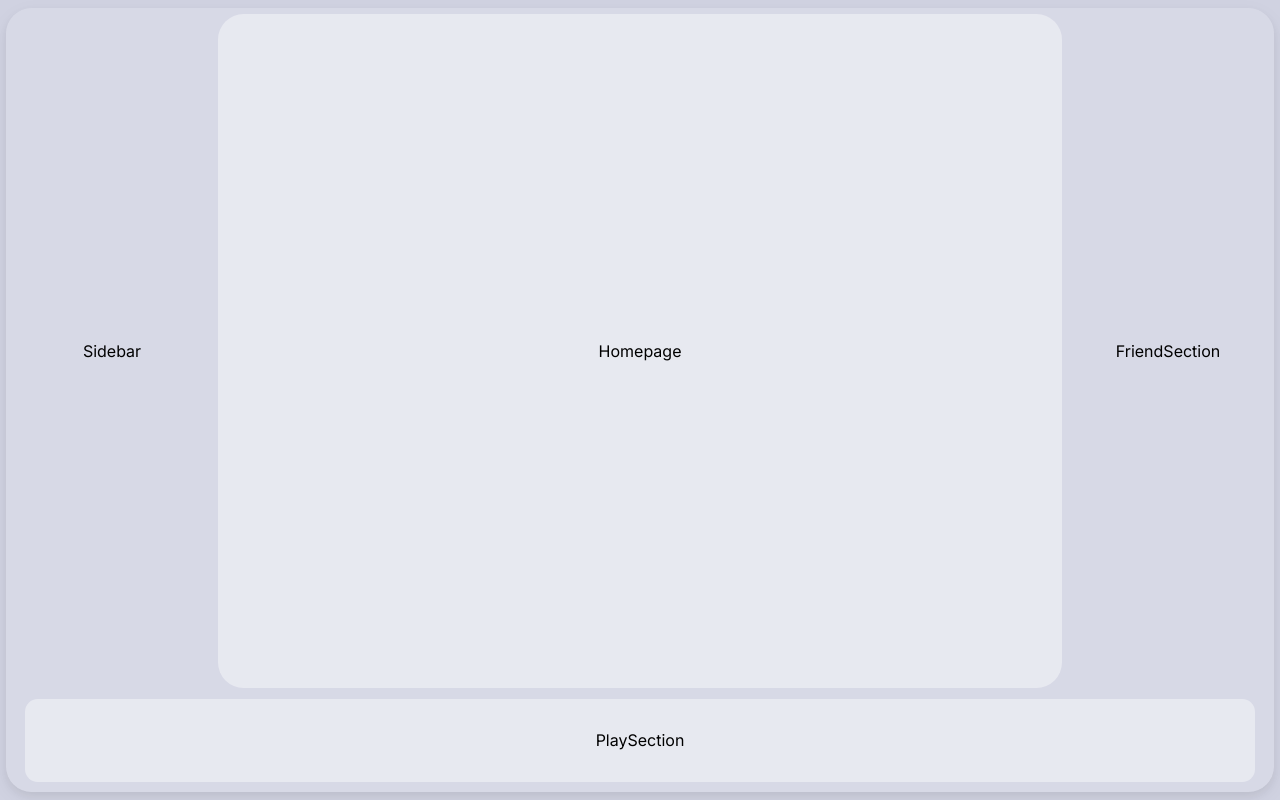
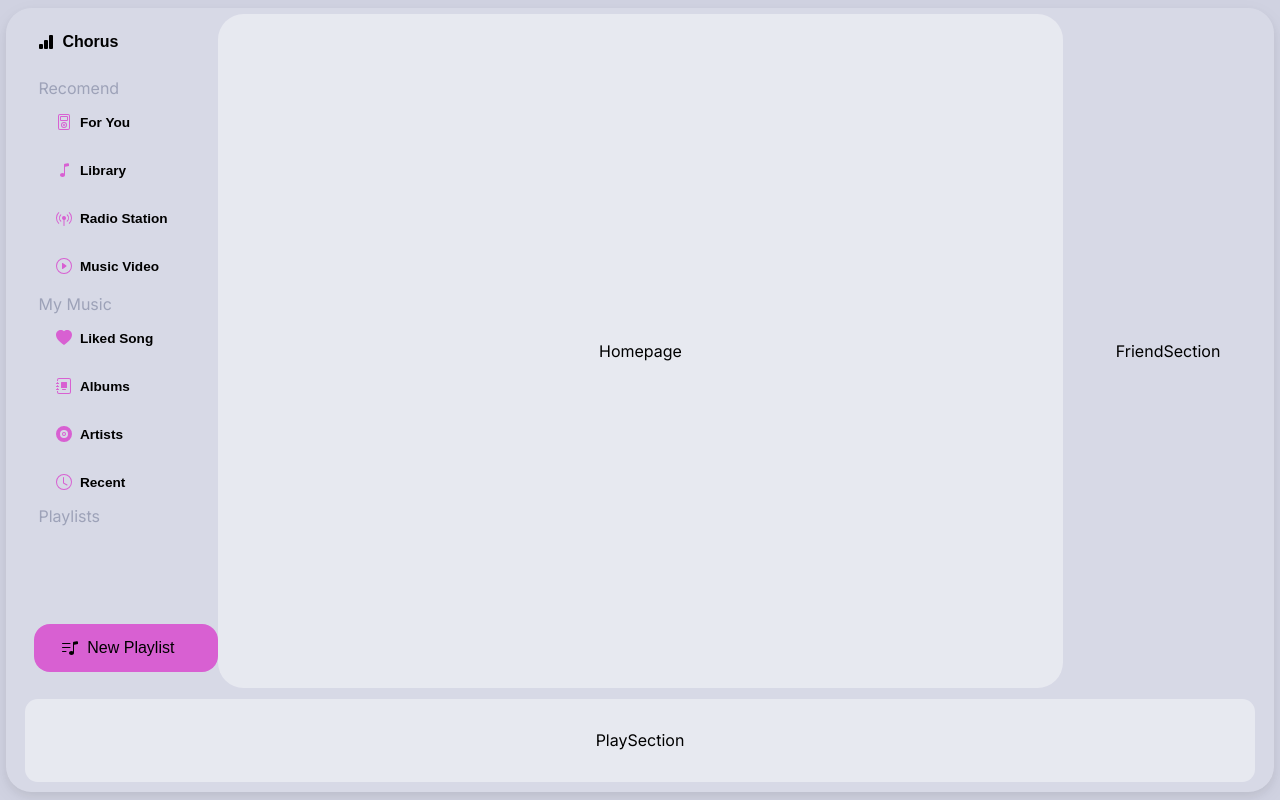
Before and after one commit to Nagpal45/chorus, a Next.js app: page / in a window 1280 px wide. Built offline with nearby package versions, Linux system fonts and the light colour scheme.

Commit message:
updated sidebar static

```diff
--- a/src/components/sidebar/sidebar.jsx
+++ b/src/components/sidebar/sidebar.jsx
@@ -1,7 +1,84 @@
 import styles from './sidebar.module.css'
 
-export default function Sidebar(){
-    return(
-        <div className={styles.section}>Sidebar</div>
+export default function Sidebar() {
+    return (
+        <div className={styles.section}>
+            <div className={styles.home}>
+                <button className={styles.homeButton}> <svg xmlns="http://www.w3.org/2000/svg" width="16" height="16" fill="currentColor" class="bi bi-bar-chart-fill" viewBox="0 0 16 16">
+                    <path d="M1 11a1 1 0 0 1 1-1h2a1 1 0 0 1 1 1v3a1 1 0 0 1-1 1H2a1 1 0 0 1-1-1zm5-4a1 1 0 0 1 1-1h2a1 1 0 0 1 1 1v7a1 1 0 0 1-1 1H7a1 1 0 0 1-1-1zm5-5a1 1 0 0 1 1-1h2a1 1 0 0 1 1 1v12a1 1 0 0 1-1 1h-2a1 1 0 0 1-1-1z" />
+                </svg> Chorus</button>
+
+            </div>
+            <div className={styles.recomend}>
+                Recomend
+                <div className={styles.recomendList}>
+                    <button>
+                    <svg xmlns="http://www.w3.org/2000/svg" width="16" height="16" fill="#d860d2" class="bi bi-music-player" viewBox="0 0 16 16">
+  <path d="M4 3a1 1 0 0 1 1-1h6a1 1 0 0 1 1 1v3a1 1 0 0 1-1 1H5a1 1 0 0 1-1-1zm1 0v3h6V3zm3 9a1 1 0 1 0 0-2 1 1 0 0 0 0 2"/>
+  <path d="M11 11a3 3 0 1 1-6 0 3 3 0 0 1 6 0m-3 2a2 2 0 1 0 0-4 2 2 0 0 0 0 4"/>
+  <path d="M2 2a2 2 0 0 1 2-2h8a2 2 0 0 1 2 2v12a2 2 0 0 1-2 2H4a2 2 0 0 1-2-2zm2-1a1 1 0 0 0-1 1v12a1 1 0 0 0 1 1h8a1 1 0 0 0 1-1V2a1 1 0 0 0-1-1z"/>
+</svg>&nbsp;&nbsp;For You</button>
+                    <button><svg xmlns="http://www.w3.org/2000/svg" width="16" height="16" fill="#d860d2" class="bi bi-music-note" viewBox="0 0 16 16">
+  <path d="M9 13c0 1.105-1.12 2-2.5 2S4 14.105 4 13s1.12-2 2.5-2 2.5.895 2.5 2"/>
+  <path fill-rule="evenodd" d="M9 3v10H8V3z"/>
+  <path d="M8 2.82a1 1 0 0 1 .804-.98l3-.6A1 1 0 0 1 13 2.22V4L8 5z"/>
+</svg>&nbsp;&nbsp;Library </button>
+                    <button><svg xmlns="http://www.w3.org/2000/svg" width="16" height="16" fill="#d860d2" class="bi bi-broadcast-pin" viewBox="0 0 16 16">
+  <path d="M3.05 3.05a7 7 0 0 0 0 9.9.5.5 0 0 1-.707.707 8 8 0 0 1 0-11.314.5.5 0 0 1 .707.707m2.122 2.122a4 4 0 0 0 0 5.656.5.5 0 1 1-.708.708 5 5 0 0 1 0-7.072.5.5 0 0 1 .708.708m5.656-.708a.5.5 0 0 1 .708 0 5 5 0 0 1 0 7.072.5.5 0 1 1-.708-.708 4 4 0 0 0 0-5.656.5.5 0 0 1 0-.708m2.122-2.12a.5.5 0 0 1 .707 0 8 8 0 0 1 0 11.313.5.5 0 0 1-.707-.707 7 7 0 0 0 0-9.9.5.5 0 0 1 0-.707zM6 8a2 2 0 1 1 2.5 1.937V15.5a.5.5 0 0 1-1 0V9.937A2 2 0 0 1 6 8"/>
+</svg>&nbsp;&nbsp;Radio Station</button>
+                    <button><svg xmlns="http://www.w3.org/2000/svg" width="16" height="16" fill="#d860d2" class="bi bi-play-circle" viewBox="0 0 16 16">
+  <path d="M8 15A7 7 0 1 1 8 1a7 7 0 0 1 0 14m0 1A8 8 0 1 0 8 0a8 8 0 0 0 0 16"/>
+  <path d="M6.271 5.055a.5.5 0 0 1 .52.038l3.5 2.5a.5.5 0 0 1 0 .814l-3.5 2.5A.5.5 0 0 1 6 10.5v-5a.5.5 0 0 1 .271-.445"/>
+</svg>&nbsp;&nbsp;Music Video</button>
+
+                </div>
+
+            </div>
+            <div className={styles.myMusic}>
+                My Music
+                <div className={styles.myMusicList}>
+                    <button><svg xmlns="http://www.w3.org/2000/svg" width="16" height="16" fill="#d860d2" class="bi bi-heart-fill" viewBox="0 0 16 16">
+  <path fill-rule="evenodd" d="M8 1.314C12.438-3.248 23.534 4.735 8 15-7.534 4.736 3.562-3.248 8 1.314"/>
+</svg>&nbsp;&nbsp;Liked Song</button>
+                    <button>
+                        <svg xmlns="http://www.w3.org/2000/svg" width="16" height="16" fill="#d860d2" class="bi bi-journal-album" viewBox="0 0 16 16">
+                            <path d="M5.5 4a.5.5 0 0 0-.5.5v5a.5.5 0 0 0 .5.5h5a.5.5 0 0 0 .5-.5v-5a.5.5 0 0 0-.5-.5zm1 7a.5.5 0 0 0 0 1h3a.5.5 0 0 0 0-1z" />
+                            <path d="M3 0h10a2 2 0 0 1 2 2v12a2 2 0 0 1-2 2H3a2 2 0 0 1-2-2v-1h1v1a1 1 0 0 0 1 1h10a1 1 0 0 0 1-1V2a1 1 0 0 0-1-1H3a1 1 0 0 0-1 1v1H1V2a2 2 0 0 1 2-2" />
+                            <path d="M1 5v-.5a.5.5 0 0 1 1 0V5h.5a.5.5 0 0 1 0 1h-2a.5.5 0 0 1 0-1zm0 3v-.5a.5.5 0 0 1 1 0V8h.5a.5.5 0 0 1 0 1h-2a.5.5 0 0 1 0-1zm0 3v-.5a.5.5 0 0 1 1 0v.5h.5a.5.5 0 0 1 0 1h-2a.5.5 0 0 1 0-1z" />
+                        </svg>&nbsp;&nbsp;Albums</button>
+                    <button>
+                    <svg xmlns="http://www.w3.org/2000/svg" width="16" height="16" fill="#d860d2" class="bi bi-vinyl-fill" viewBox="0 0 16 16">
+  <path d="M8 6a2 2 0 1 0 0 4 2 2 0 0 0 0-4m0 3a1 1 0 1 1 0-2 1 1 0 0 1 0 2"/>
+  <path d="M16 8A8 8 0 1 1 0 8a8 8 0 0 1 16 0M4 8a4 4 0 1 0 8 0 4 4 0 0 0-8 0"/>
+</svg>&nbsp;&nbsp;Artists</button>
+                    <button><svg xmlns="http://www.w3.org/2000/svg" width="16" height="16" fill="#d860d2" class="bi bi-clock" viewBox="0 0 16 16">
+  <path d="M8 3.5a.5.5 0 0 0-1 0V9a.5.5 0 0 0 .252.434l3.5 2a.5.5 0 0 0 .496-.868L8 8.71z"/>
+  <path d="M8 16A8 8 0 1 0 8 0a8 8 0 0 0 0 16m7-8A7 7 0 1 1 1 8a7 7 0 0 1 14 0"/>
+</svg>&nbsp;&nbsp;Recent</button>
+
+                </div>
+
+            </div>
+            <div className={styles.playlist}>
+
+                Playlists
+                <div className={styles.playlistList}>
+                </div>
+                    </div>
+
+            <div className={styles.newPlaylist}>
+                <button className={styles.newPlaylistButton}>
+                    <svg xmlns="http://www.w3.org/2000/svg" width="16" height="16" fill="currentColor" class="bi bi-music-note-list" viewBox="0 0 16 16">
+                        <path d="M12 13c0 1.105-1.12 2-2.5 2S7 14.105 7 13s1.12-2 2.5-2 2.5.895 2.5 2" />
+                        <path fill-rule="evenodd" d="M12 3v10h-1V3z" />
+                        <path d="M11 2.82a1 1 0 0 1 .804-.98l3-.6A1 1 0 0 1 16 2.22V4l-5 1z" />
+                        <path fill-rule="evenodd" d="M0 11.5a.5.5 0 0 1 .5-.5H4a.5.5 0 0 1 0 1H.5a.5.5 0 0 1-.5-.5m0-4A.5.5 0 0 1 .5 7H8a.5.5 0 0 1 0 1H.5a.5.5 0 0 1-.5-.5m0-4A.5.5 0 0 1 .5 3H8a.5.5 0 0 1 0 1H.5a.5.5 0 0 1-.5-.5" />
+                    </svg>
+                    New Playlist</button>
+
+            </div>
+
+
+        </div>
     )
 }
--- a/src/components/sidebar/sidebar.module.css
+++ b/src/components/sidebar/sidebar.module.css
@@ -1,8 +1,134 @@
 .section{
     display: flex;
-    align-items: center;
+    align-items: flex-start;
     flex-direction: column;
     justify-content: center;
     flex: 1;
     height: 100%;
+
 }
+
+.home{
+    display: flex;
+    flex-direction: column;
+    justify-content :flex-start;
+        margin-top:1vh;
+        margin-left: 4vh;
+        margin-bottom: 2vh;
+}
+
+.homeButton{
+ display: flex;
+    align-items: center;
+    justify-content: space-between;
+    width: 12vh;
+    height: 5vh;
+    border: none;
+    font-size: 2vh;
+    font-weight: 550;
+    padding-right: 2vh ;
+    background-color:transparent ;
+    cursor: pointer;
+    transition: transform 0.1s ease;
+}
+
+.homeButton:hover{
+    transform: scale(1.05);
+}
+
+.recomend {
+    margin-left: 4vh;
+    display: flex;
+    align-items: flex-start;
+    flex-direction: column;
+    justify-content: flex-start;
+    color: #9DA2B8;
+    margin-bottom: 0.5vh;
+}
+
+.recomendList ,.myMusicList ,.playlistList{
+    display: flex;
+    align-items: center;
+    flex-direction: column;
+}
+.recomendList button ,.myMusicList button ,.playlistList button{
+
+    display: flex;
+    align-items: center;
+    justify-content: flex-start;
+    width: 100%;
+    height: 5vh;
+    border: none;
+    font-size: 1.7vh;
+    margin-bottom: 0.5vh;
+    margin-left: 2.5vh;
+    margin-top: 0.5vh;
+    font-weight: 550;
+    background-color:transparent ;
+    cursor: pointer;
+    transition: transform 0.1s ease;
+    padding-left: 1vh;
+    border-radius: 1vh;
+
+}
+
+
+.myMusic{
+    margin-left: 4vh;
+    display: flex;
+    align-items: flex-start;
+    flex-direction: column;
+    justify-content: flex-start;
+    flex: 1;
+    height: 100%;
+
+    color: #9DA2B8;
+
+}
+
+
+.playlist{
+    margin-left: 4vh;
+    display: flex;
+    align-items: flex-start;
+    flex-direction: column;
+    justify-content: flex-start;
+    flex: 1;
+    height: 100%;
+
+    color: #9DA2B8;
+}
+
+
+.myMusicList button:hover, .recomendList button:hover, .playlistList button:hover{
+    transform: scale(1.1);
+    transition: transform 0.1s ease;
+    background-color: white;
+}
+
+.newPlaylistButton{
+    margin-left: 3.5vh;
+    background-color: #d860d2;
+    width: 23vh;
+    height: 6vh;
+    font-size: 2vh;
+    margin-bottom: 2vh;
+    border-radius: 2vh;
+    border: #d860d2;
+    font-weight: 530;
+    justify-content: space-between;
+    display: flex;
+    align-items: center;
+    padding-left: 3.5vh;
+    padding-right: 5.5vh;
+    cursor: pointer;
+    transition: background-color 0.1s ease, transform 0.1s ease;
+}
+
+
+
+.newPlaylistButton:hover{
+    background-color: #db4cd4;
+    transform: scale(1.05);
+
+}
```
Also changed, not shown: 1 other file (tests, documents, lock files or other folders).
